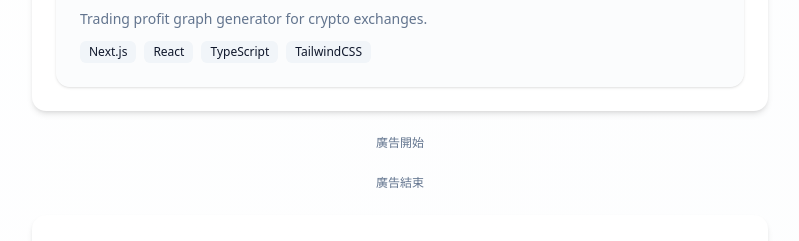
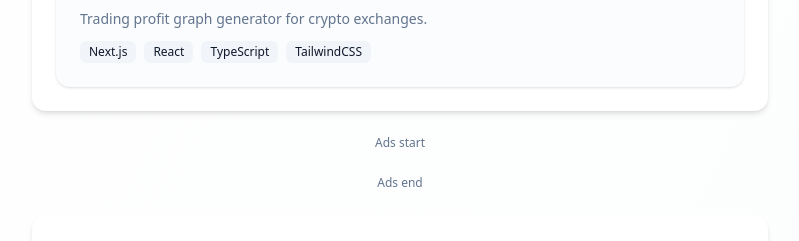
Before and after one commit to jhihyulin/web.v4, a React (Vite) app: page / in a window 1280 px wide. Shown: the part 1660-1901 px from the top of the page, without its empty margins (240-1039 px from the left). Built offline with nearby package versions, Linux system fonts and the light colour scheme.

Commit message:
fix: i18n

```diff
--- a/src/components/adsense.tsx
+++ b/src/components/adsense.tsx
@@ -1,4 +1,5 @@
 import { useEffect, useState } from "react";
+import { useTranslation } from "react-i18next";
 
 interface AdSenseProps {
   adClient: string;
@@ -17,6 +18,7 @@ export function AdSense({
   style,
   className = "",
 }: AdSenseProps) {
+  const { t } = useTranslation();
   const [scriptLoaded, setScriptLoaded] = useState(false);
 
   useEffect(() => {
@@ -50,7 +52,7 @@ export function AdSense({
   return (
     <div>
       <div className="text-center text-xs text-muted-foreground mb-2">
-        廣告開始
+        {t("ads.start")}
       </div>
       <ins
         className={`adsbygoogle ${className}`}
@@ -61,7 +63,7 @@ export function AdSense({
         data-full-width-responsive={fullWidthResponsive.toString()}
       ></ins>
       <div className="text-center text-xs text-muted-foreground mt-2">
-        廣告結束
+        {t("ads.end")}
       </div>
     </div>
   );
--- a/src/i18n.ts
+++ b/src/i18n.ts
@@ -35,6 +35,10 @@ const resources = {
         ton: "TON",
         sui: "SUI",
       },
+      ads: {
+        start: "Ads start",
+        end: "Ads end",
+      },
       actions: {
         copy: "Copy",
         copied: "Copied!",
```
